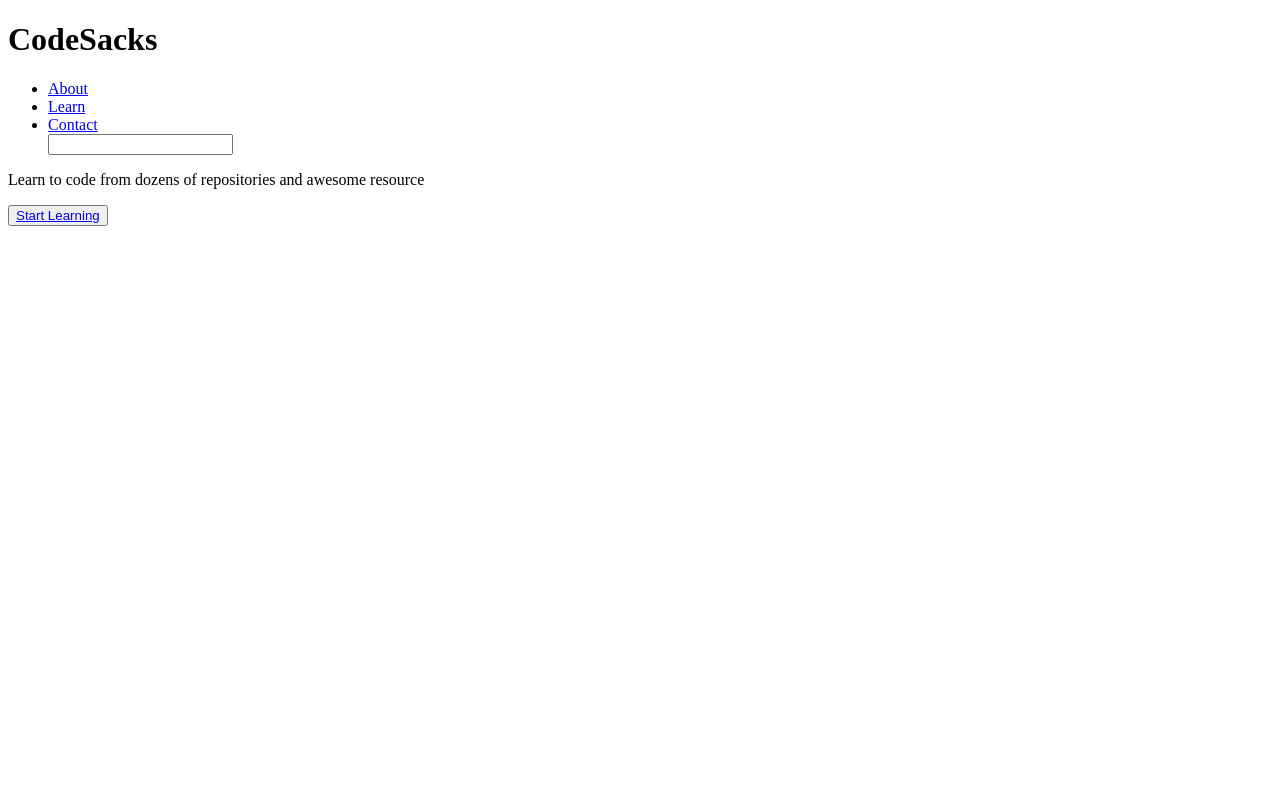
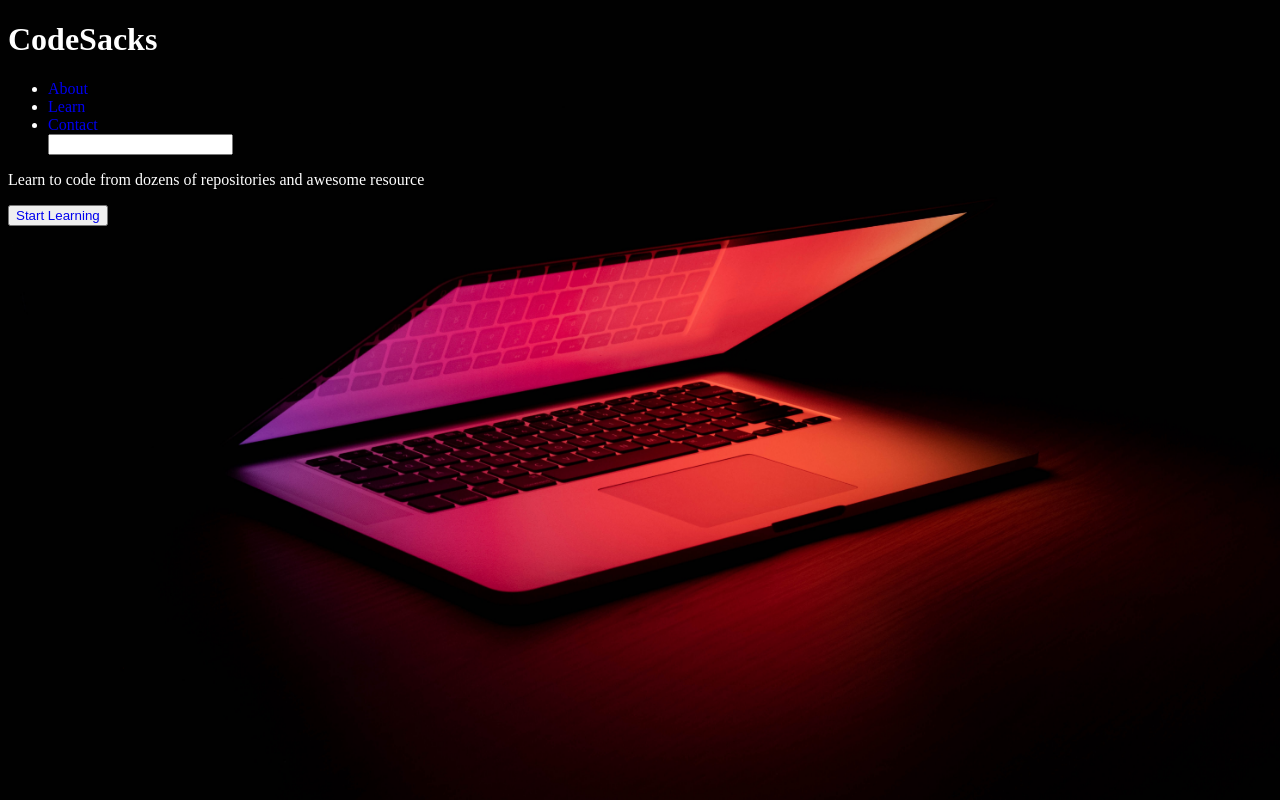
Before and after one commit to Praisegwn/Codesacks, a plain HTML site: page index.html in a window 1280 px wide. Drawn offline with Linux system fonts and the light colour scheme.

Commit message:
changes made

```diff
--- /dev/null
+++ b/_config.scss
@@ -0,0 +1,3 @@
+$font : Arial, Helvetica, serif, Tahoma;
+$primary-background: #000000;
+$primary-color: #ffffff;
--- a/style.scss
+++ b/style.scss
@@ -0,0 +1,13 @@
+@import 'config';
+
+body{
+    background-image: url('./img/laptop.jpg') ;
+    background-repeat: no-repeat;
+    background-size: cover;
+    color: $primary-color;
+}
+
+a{
+    text-decoration: none;
+
+}
```
Also changed, not shown: img/laptop.jpg (added), style.css, 1 other file.
